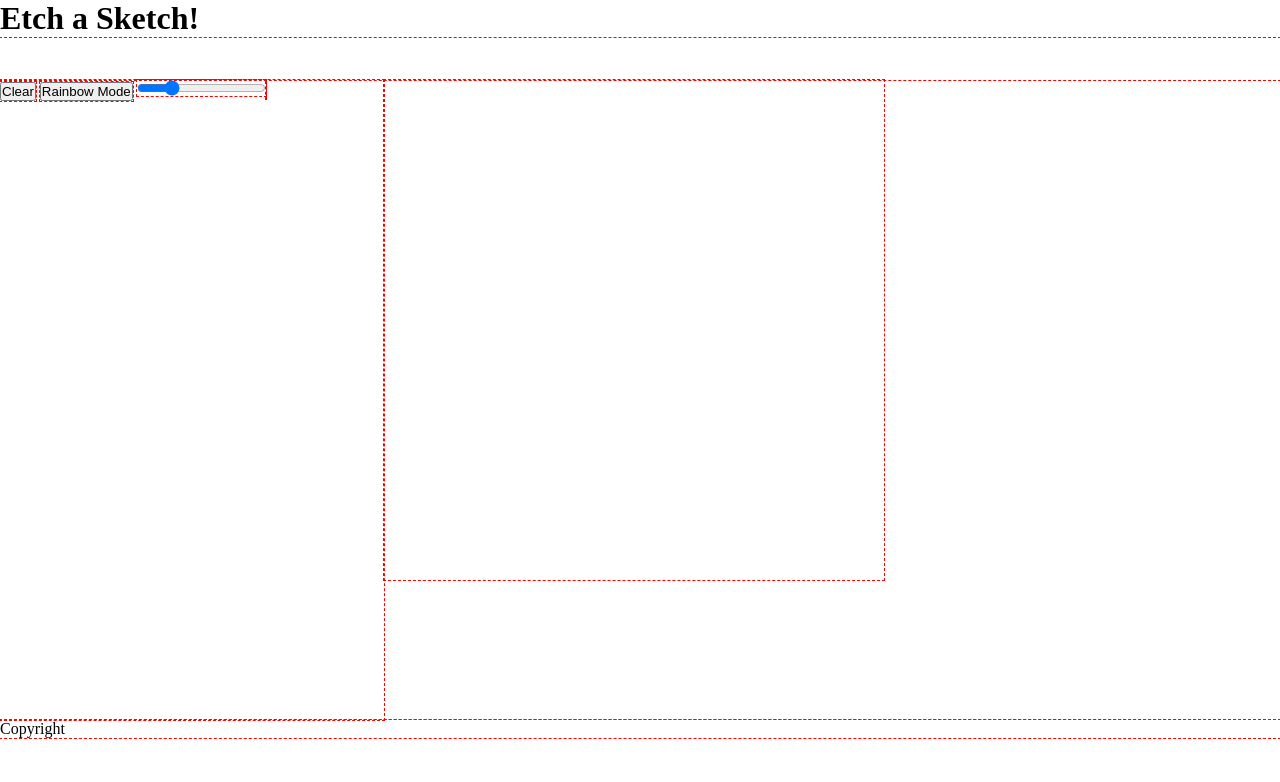
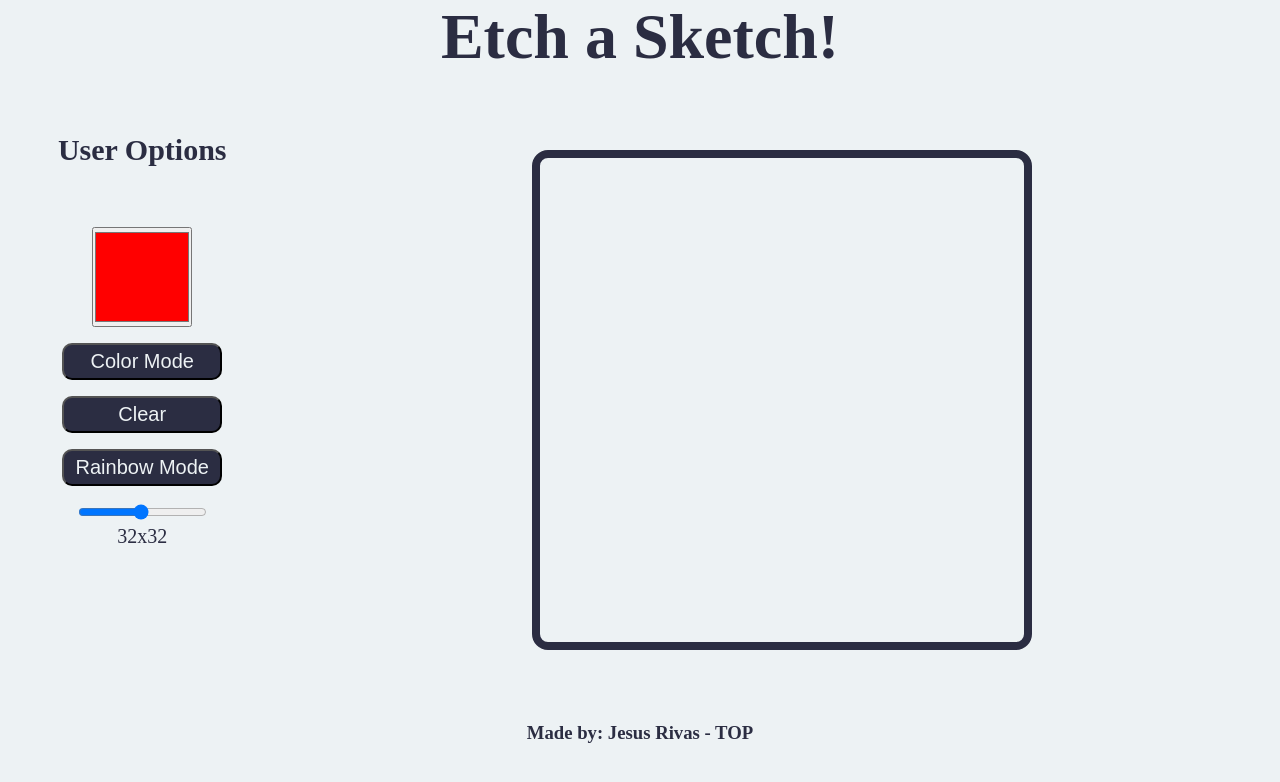
Before and after one commit to jesuswrivas/etch_a_sketch, a plain HTML site: page index.html in a window 1280 px wide. Drawn offline with Linux system fonts and the light colour scheme.

Commit message:
Finished Etch a Sketch project TOP
Create clear button. It will refresh the page when clicked
Create color button. It will use the color selected on the color input
as a background color on the events of the div inside the grid
Create rainbow button. The color used in the event will be random

```diff
--- a/index.html
+++ b/index.html
@@ -14,9 +14,12 @@
         </header>
 
         <section class="mod-buttons">
-            <button class="mod-buttons-button">Clear</button>
-            <button class="mod-buttons-button"> Rainbow Mode</button>
-            <input type="range" value="16" min="1" max="64" class="mod-buttons-range">
+            <h2>User Options</h2>
+            <input class="mod-buttons-palette" type="color" value="#ff0000">
+            <button class="mod-buttons-button" id="color_button">Color Mode</button>
+            <button class="mod-buttons-button" id="clear_button">Clear</button>
+            <button class="mod-buttons-button" id="rainbow_button"> Rainbow Mode</button>
+            <input type="range" value="32" min="1" max="64" class="mod-buttons-range">
             <span class="mod-buttons-rangevalue"> </span>
         </section>
 
@@ -26,7 +29,7 @@
 
 
         <footer class="footer-elements">
-            <p>Copyright</p>
+            <h3>Made by: Jesus Rivas - TOP</h3>
         </footer>
 
     </main>
--- a/script.js
+++ b/script.js
@@ -1,6 +1,29 @@
 let range = document.querySelector(".mod-buttons-range")
 let rangeValue = document.querySelector(".mod-buttons-rangevalue")
 let gridContainer = document.querySelector(".grid-container")
+let colorPalette = document.querySelector(".mod-buttons-palette")
+
+
+
+/* First values and creating the grid according to initial value on range input */
+rangeValue.innerHTML = `${range.value}x${range.value}`
+
+for (let i = 1; i <= range.value * range.value; i++) {
+    let newDiv = document.createElement("div")
+    gridContainer.append(newDiv)
+}
+gridContainer.style.gridTemplateColumns = `repeat(${range.value}, 1fr)`
+gridContainer.style.gridTemplateRows = "auto"
+
+let divsVar = document.querySelectorAll(".grid-container div")
+
+for (let div of divsVar) {
+    div.addEventListener("mouseover", (e) => {
+        div.style.backgroundColor = colorPalette.value
+    })
+}
+
+
 
 
 /*Event for changing the span Innertext Value*/
@@ -25,12 +48,63 @@ range.addEventListener("change", (e) => {
 
     /*Event to color the divs inside grid container */
     let divsVar = document.querySelectorAll(".grid-container div")
-    console.dir(divsVar)
 
     for (let div of divsVar) {
-        console.dir(div)
         div.addEventListener("mouseover", (e) => {
-            div.style.backgroundColor = "red"
+            div.style.backgroundColor = colorPalette.value
         })
     }
 })
+
+/* Event on Clear button for deleting the grid*/
+
+let clearButton = document.querySelector("#clear_button")
+clearButton.addEventListener("click", (e) => {
+    document.location.reload()
+})
+
+/* Event on Color button*/
+
+
+let colorButton = document.querySelector("#color_button")
+colorButton.addEventListener("click", (e) => {
+
+
+    let divsVar = document.querySelectorAll(".grid-container div")
+    for (let div of divsVar) {
+
+        div.addEventListener("mouseover", (e) => {
+            div.style.backgroundColor = colorPalette.value
+        })
+    }
+
+}, { once: true })
+
+
+
+
+/* Event on rainbow mode to change randomly the color of the hovering*/
+let rainbowButton = document.querySelector("#rainbow_button")
+rainbowButton.addEventListener("click", (e) => {
+
+    let divsVar = document.querySelectorAll(".grid-container div")
+    for (let div of divsVar) {
+        div.addEventListener("mouseover", (e) => {
+            div.style.backgroundColor = randomColor()
+        })
+    }
+
+}, { once: true })
+
+
+
+
+/* Auxiliary functions */
+
+randomColor = function () {
+    let randomR = Math.floor(Math.random() * 255 + 1)
+    let randomG = Math.floor(Math.random() * 255 + 1)
+    let randomB = Math.floor(Math.random() * 255 + 1)
+    return `rgb(${randomR},${randomG},${randomB})`
+
+}
--- a/style.css
+++ b/style.css
@@ -2,52 +2,93 @@
   margin: 0;
   padding: 0;
   box-sizing: border-box;
-  outline: 1px dashed red;
+
 }
 
 html {
   font-size: 16px;
+  color: #2b2d42;
 }
 
 body {
   width: 100%;
   min-height: 100vh;
-
+  background-color: #edf2f4;
 }
 
 .header-content {
   grid-area: header;
+  text-align: center;
+  font-size: 2rem;
 }
 
 .grid-container {
   grid-area: grid-game;
   display: grid;
+  width: 500px;
   height: 500px;
-  width: 500px;
+  margin: auto;
+  border: 0.5em solid #2b2d42;
+  border-radius: 1em;
 
 }
 
 
 .mod-buttons {
   grid-area: buttons;
+  text-align: center;
+  font-size: 1.25rem;
+
 }
+
+.mod-buttons h2 {
+  margin-bottom: 2em;
+}
+
+.mod-buttons-button {
+  display: block;
+  width: 8em;
+  padding: 0.25em;
+  margin: 1rem auto;
+  background-color: #2b2d42;
+  color: #edf2f4;
+  font-size: 1.25rem;
+  border-radius: 0.5em;
+}
+
+.mod-buttons-button:hover {
+  transform: scale(1.05);
+  cursor: pointer;
+}
+
+
+.mod-buttons-palette {
+  width: 100px;
+  height: 100px;
+
+}
+
+
+.mod-buttons-rangevalue {
+  display: block;
+}
+
 
 .footer-elements {
   grid-area: footer;
+  text-align: center;
+  font-size: 1rem;
+  margin: auto;
 }
 
 
 main {
   height: 100vh;
   display: grid;
-  grid-template-columns: 3fr 6fr 1fr;
-  grid-template-rows: 1fr 8fr 1fr;
+  grid-template-columns: 2fr 6fr 1fr;
+  grid-template-rows: 2fr 8fr 2fr;
   grid-template-areas: "header header header"
-    "buttons grid-game ."
+    "buttons grid-game grid-game"
     "footer footer footer";
 
 }
-
-
-
-/*GRID GAME STYLES*/
```
